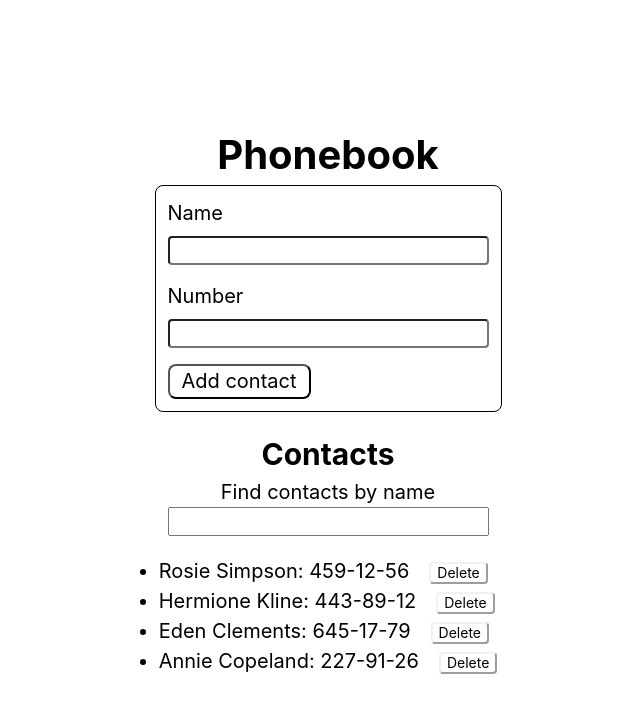
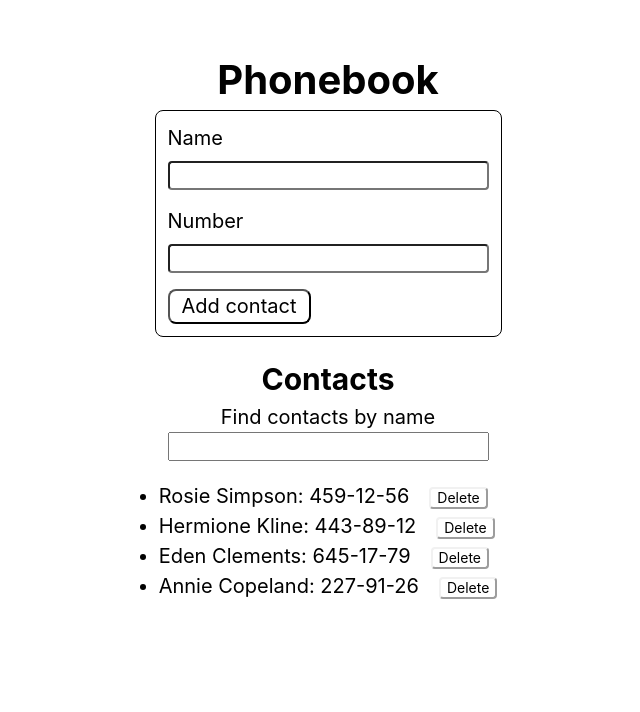
Before and after one commit to y-hrubskyi/goit-react-hw-02-phonebook, a React (Create React App) app: page / in a window 1280 px wide. Shown: the top 712 px of the page, without its empty margins (312-952 px from the left). Built offline with nearby package versions, Linux system fonts and the light colour scheme.

Commit message:
some updates

```diff
--- a/src/components/App.jsx
+++ b/src/components/App.jsx
@@ -1,12 +1,12 @@
 import { Component } from 'react';
+import { nanoid } from 'nanoid';
 
 import { ContactForm } from './ContactForm/ContactForm';
+import { Filter } from './Filter/Filter';
 import { ContactList } from './ContactList/ContactList';
 
 import { GlobalStyle } from './GlobalStyle';
 import { AppWrapper } from './App.styled';
-import { nanoid } from 'nanoid';
-import { Filter } from './Filter/Filter';
 
 export class App extends Component {
   state = {
@@ -39,7 +39,6 @@ export class App extends Component {
   };
 
   deleteContact = id => {
-    console.log(id);
     this.setState(prevState => ({
       contacts: prevState.contacts.filter(contact => contact.id !== id),
     }));
--- a/src/components/App.styled.js
+++ b/src/components/App.styled.js
@@ -3,7 +3,6 @@ import styled from 'styled-components';
 export const AppWrapper = styled.div`
   display: flex;
   flex-direction: column;
-  justify-content: center;
   align-items: center;
 
   min-height: 100vh;
```
